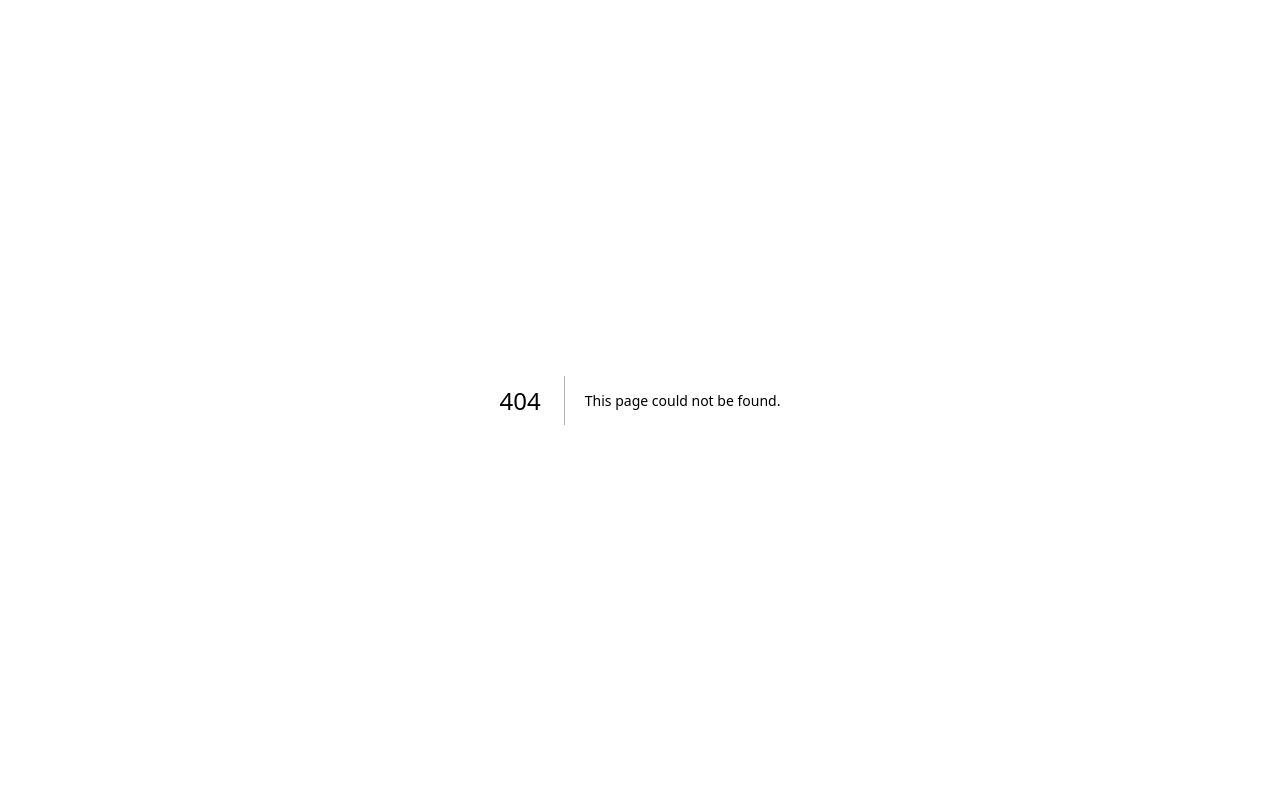
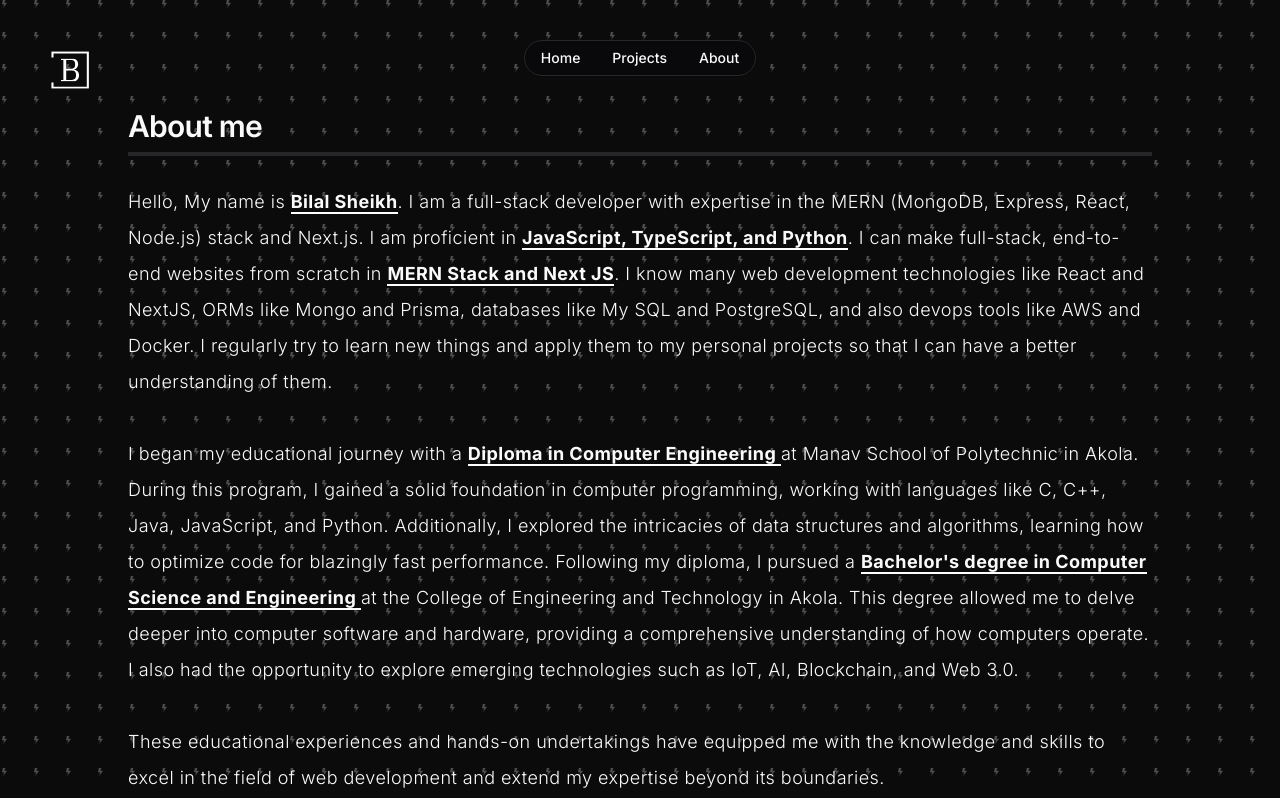
Before and after one commit to Bilal-Sheikh/portfolio, a Next.js app: page /about in a window 1280 px wide. Before the commit this address had no page. Shown: the top 798 px of the page. Built offline with nearby package versions, Linux system fonts and the light colour scheme.

Commit message:
added /about

```diff
--- /dev/null
+++ b/app/(landing)/about/page.tsx
@@ -0,0 +1,68 @@
+import React from 'react';
+
+export default function About() {
+    return (
+        <div>
+            <div className="flex flex-col items-center justify-center w-full h-full pb-10">
+                <section className="mt-8 mb-4 text-start w-4/5 items-start justify-start">
+                    <h2 className="scroll-m-20 border-b-4 pb-2 text-3xl font-semibold tracking-tight transition-colors">
+                        About me
+                    </h2>
+                    <p className="text-lg whitespace-pre-line font-light tracking-wide leading-loose min-h-screen pt-7">
+                        Hello, My name is{' '}
+                        <strong className="font-bold border-b-2 border-white">
+                            {' '}
+                            Bilal Sheikh
+                        </strong>
+                        . I am a full-stack developer with expertise in the MERN
+                        (MongoDB, Express, React, Node.js) stack and Next.js. I
+                        am proficient in{' '}
+                        <strong className="font-bold border-b-2 border-white">
+                            {' '}
+                            JavaScript, TypeScript, and Python
+                        </strong>
+                        . I can make full-stack, end-to-end websites from
+                        scratch in{' '}
+                        <strong className="font-bold border-b-2 border-white">
+                            MERN Stack and Next JS
+                        </strong>
+                        . I know many web development technologies like React
+                        and NextJS, ORMs like Mongo and Prisma, databases like
+                        My SQL and PostgreSQL, and also devops tools like AWS
+                        and Docker. I regularly try to learn new things and
+                        apply them to my personal projects so that I can have a
+                        better understanding of them. <br />
+                        <br />I began my educational journey with a{' '}
+                        <strong className="font-bold border-b-2 border-white">
+                            Diploma in Computer Engineering{' '}
+                        </strong>
+                        at Manav School of Polytechnic in Akola. During this
+                        program, I gained a solid foundation in computer
+                        programming, working with languages like C, C++, Java,
+                        JavaScript, and Python. Additionally, I explored the
+                        intricacies of data structures and algorithms, learning
+                        how to optimize code for blazingly fast performance.
+                        Following my diploma, I pursued a{' '}
+                        <strong className="font-bold border-b-2 border-white">
+                            {' '}
+                            Bachelor's degree in Computer Science and
+                            Engineering{' '}
+                        </strong>
+                        at the College of Engineering and Technology in Akola.
+                        This degree allowed me to delve deeper into computer
+                        software and hardware, providing a comprehensive
+                        understanding of how computers operate. I also had the
+                        opportunity to explore emerging technologies such as
+                        IoT, AI, Blockchain, and Web 3.0.
+                        <br />
+                        <br />
+                        These educational experiences and hands-on undertakings
+                        have equipped me with the knowledge and skills to excel
+                        in the field of web development and extend my expertise
+                        beyond its boundaries.
+                    </p>
+                </section>
+            </div>
+        </div>
+    );
+}
--- a/app/(landing)/page.tsx
+++ b/app/(landing)/page.tsx
@@ -28,7 +28,7 @@ export default function Home() {
 
             <div className="my-8 text-start w-1/2 items-start justify-start">
                 <p className="text-xl text-zinc-400">
-                    Hi, my name is Bilal Sheikh. I'm a Full Stack Developer,
+                    Hi, my name is Bilal Sheikh. I'm a Full Stack Developer
                     passionate about creating innovative web solutions. Welcome
                     to my portfolio!
                 </p>
@@ -176,7 +176,7 @@ export default function Home() {
 
             <Separator className="w-4/5 bg-zinc-500 mt-8" />
 
-            <section className="mt-8 mb-4 text-start w-4/5 items-start justify-start">
+            <section className="mt-8 mb-20 text-start w-4/5 items-start justify-start">
                 <p className="items-center text-2xl text-white font-bold tracking-wide pb-8">
                     Thanks for scrolling!
                 </p>
@@ -186,3 +186,53 @@ export default function Home() {
         </div>
     );
 }
+
+// /**
+//  * v0 by Vercel.
+//  * @see https://v0.dev/t/lrXmDhWXMfu
+//  */
+// export default function Component() {
+//     return (
+//       <section key="1" className="relative m-4">
+//         <div className="border-l-2 border-gray-300 dark:border-gray-700 h-full ml-8 pl-8">
+//           <div className="mb-8 flex justify-between items-center w-full right-timeline">
+//             <div className="order-1 w-5/12" />
+//             <div className="z-20 flex items-center order-1 bg-gray-800 shadow-xl w-8 h-8 rounded-full text-white relative overflow-visible border-2 border-white dark:bg-gray-200 dark:text-gray-800 dark:border-gray-600" />
+//             <div className="order-1 bg-gray-400 rounded-lg shadow-xl w-5/12 px-6 py-4">
+//               <h3 className="mb-3 font-bold text-gray-800 text-xl dark:text-gray-200">Event Title One</h3>
+//               <p className="text-sm leading-snug tracking-wide text-gray-900 text-opacity-100 dark:text-gray-100">
+//                 Description for event one.
+//               </p>
+//             </div>
+//           </div>
+//           <div className="absolute left-4 top-0 bottom-0 w-0.5 bg-gray-800 dark:bg-gray-200" />
+//           <div className="mb-8 flex justify-between flex-row-reverse items-center w-full left-timeline">
+//             <div className="order-1 w-5/12" />
+//             <div className="z-20 flex items-center order-1 bg-gray-800 shadow-xl w-8 h-8 rounded-full text-white relative overflow-visible border-2 border-white dark:bg-gray-200 dark:text-gray-800 dark:border-gray-600">
+//               <h1 className="mx-auto font-semibold text-lg">2</h1>
+//             </div>
+//             <div className="order-1 bg-blue-400 rounded-lg shadow-xl w-5/12 px-6 py-4">
+//               <h3 className="mb-3 font-bold text-white text-xl">Event Title Two</h3>
+//               <p className="text-sm font-medium leading-snug tracking-wide text-white text-opacity-100">
+//                 Description for event two.
+//               </p>
+//             </div>
+//           </div>
+//           <div className="absolute left-4 top-32 bottom-16 w-0.5 bg-gray-800 dark:bg-gray-200" />
+//           <div className="mb-8 flex justify-between items-center w-full right-timeline">
+//             <div className="order-1 w-5/12" />
+//             <div className="z-20 flex items-center order-1 bg-gray-800 shadow-xl w-8 h-8 rounded-full text-white relative overflow-visible border-2 border-white dark:bg-gray-200 dark:text-gray-800 dark:border-gray-600 animate-pulse">
+//               <h1 className="mx-auto font-semibold text-lg">3</h1>
+//             </div>
+//             <div className="order-1 bg-gray-400 rounded-lg shadow-xl w-5/12 px-6 py-4">
+//               <h3 className="mb-3 font-bold text-gray-800 text-xl dark:text-gray-200">Event Title Three</h3>
+//               <p className="text-sm leading-snug tracking-wide text-gray-900 text-opacity-100 dark:text-gray-100">
+//                 Description for event three.
+//               </p>
+//             </div>
+//           </div>
+//         </div>
+//         <div className="absolute h-full w-0.5 bg-gray-300 dark:bg-gray-700 left-0 top-0 ml-8" />
+//       </section>
+//     )
+//   }
```
